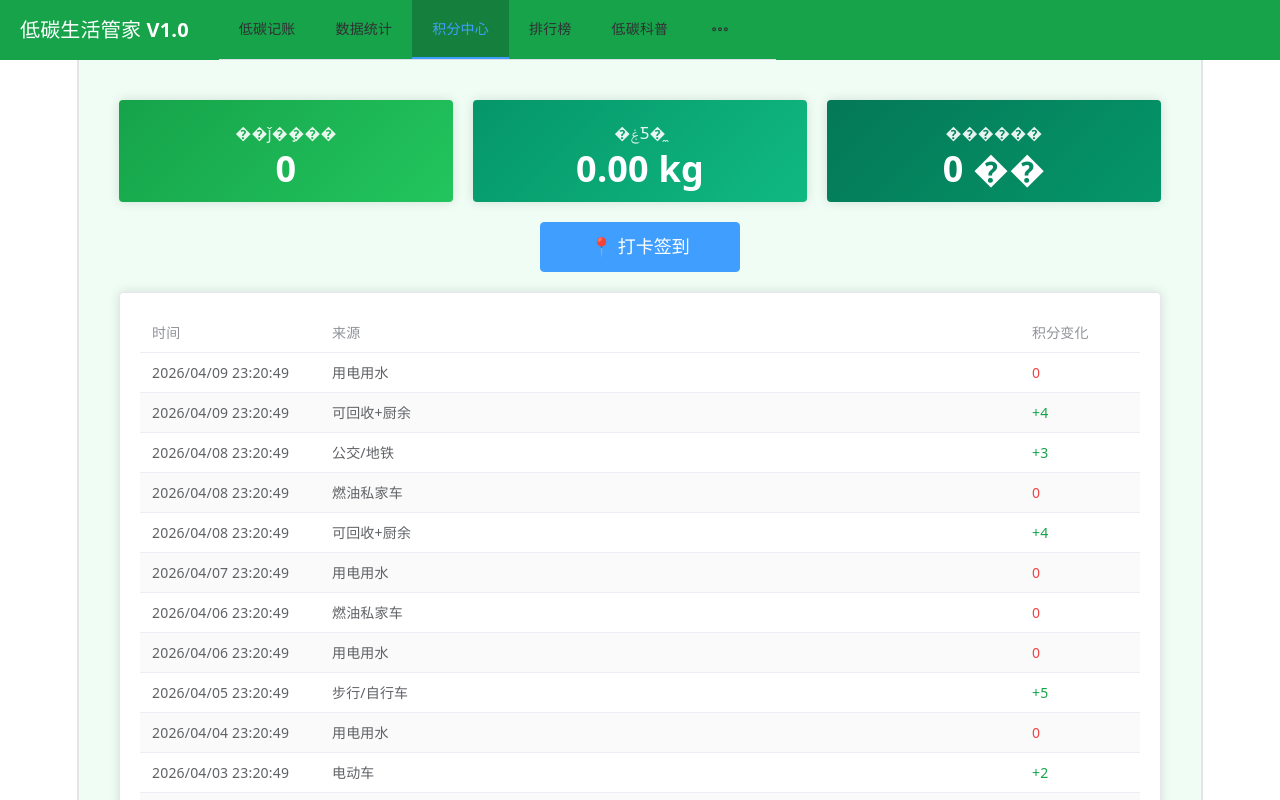
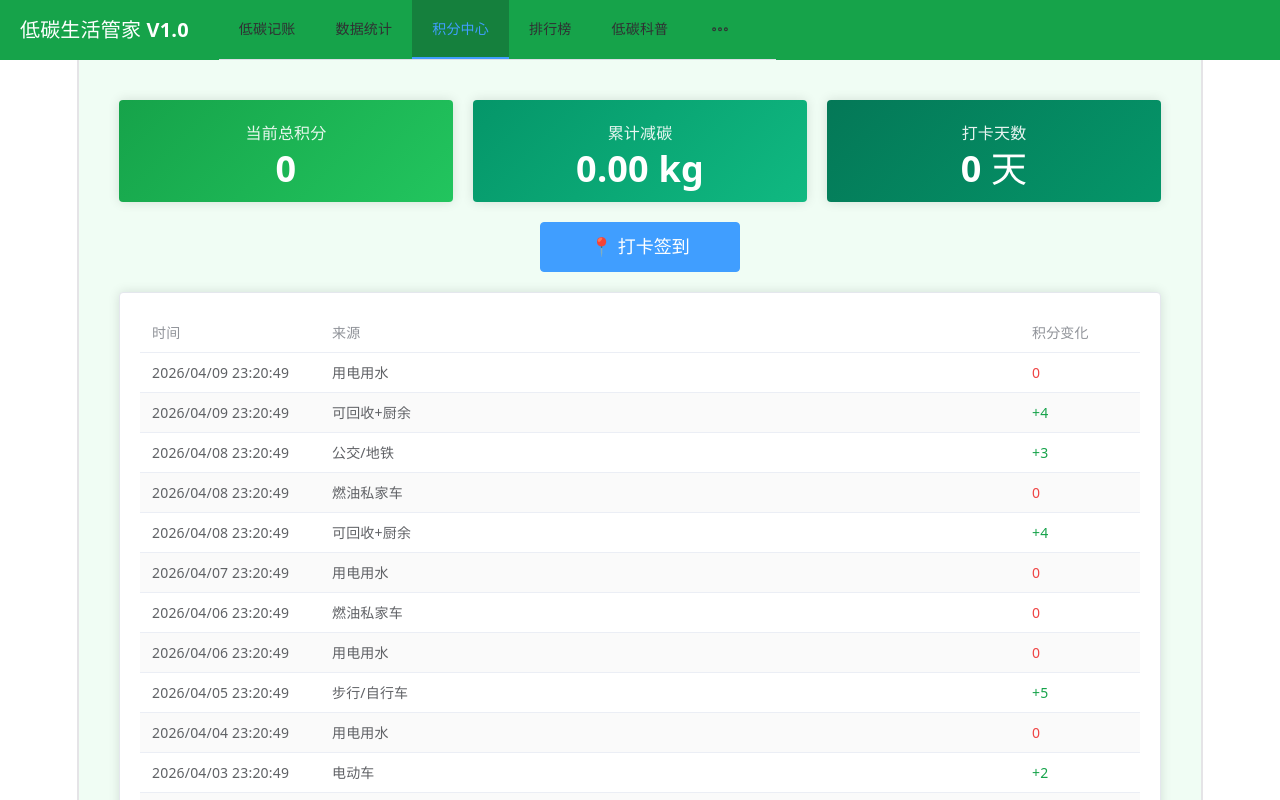
Before and after one commit to onezms/low-carbon-app, a Vue app: page /point in a window 1280 px wide. Shown: the top 800 px of the page. Built offline with nearby package versions, Linux system fonts and the light colour scheme; sample sign-in values are in the browser's storage.

Commit message:
修复编码问题，解决乱码字符

```diff
--- a/src/views/Point.vue
+++ b/src/views/Point.vue
@@ -1,22 +1,22 @@
-﻿﻿<template>
+﻿﻿﻿<template>
   <div class="point-container">
     <el-row :gutter="20">
       <el-col :span="8">
         <el-card class="top-card" style="background: linear-gradient(135deg, #16a34a, #22c55e); color: white;">
-          <div class="card-title">��ǰ�ܻ���</div>
+          <div class="card-title">当前总积分</div>
           <div class="card-num">{{ userInfo.total_point || 0 }}</div>
         </el-card>
       </el-col>
       <el-col :span="8">
         <el-card class="top-card" style="background: linear-gradient(135deg, #059669, #10b981); color: white;">
-          <div class="card-title">�ۼƼ�̼</div>
+          <div class="card-title">累计减碳</div>
           <div class="card-num">{{ (userInfo.total_carbon || 0).toFixed(2) }} kg</div>
         </el-card>
       </el-col>
       <el-col :span="8">
         <el-card class="top-card" style="background: linear-gradient(135deg, #047857, #059669); color: white;">
-          <div class="card-title">������</div>
-          <div class="card-num">{{ userInfo.check_days || 0 }} ��</div>
+          <div class="card-title">打卡天数</div>
+          <div class="card-num">{{ userInfo.check_days || 0 }} 天</div>
         </el-card>
       </el-col>
     </el-row>
--- a/src/views/Rank.vue
+++ b/src/views/Rank.vue
@@ -1,4 +1,4 @@
-<template>
+﻿﻿﻿<template>
   <div class="rank-container">
     <el-row :gutter="20" class="top-three-row">
       <el-col :span="8" v-for="(item,index) in topThree" :key="item.user_id">
```
